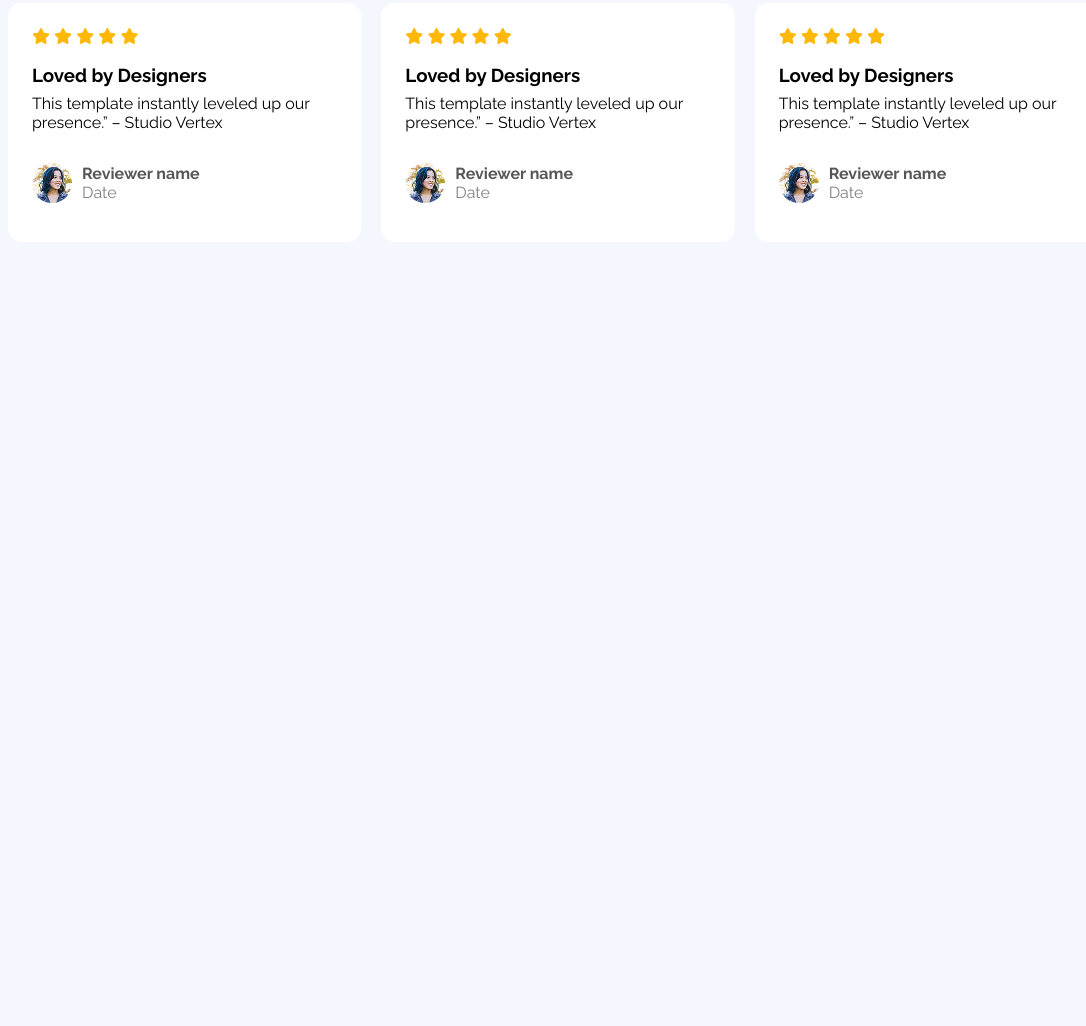
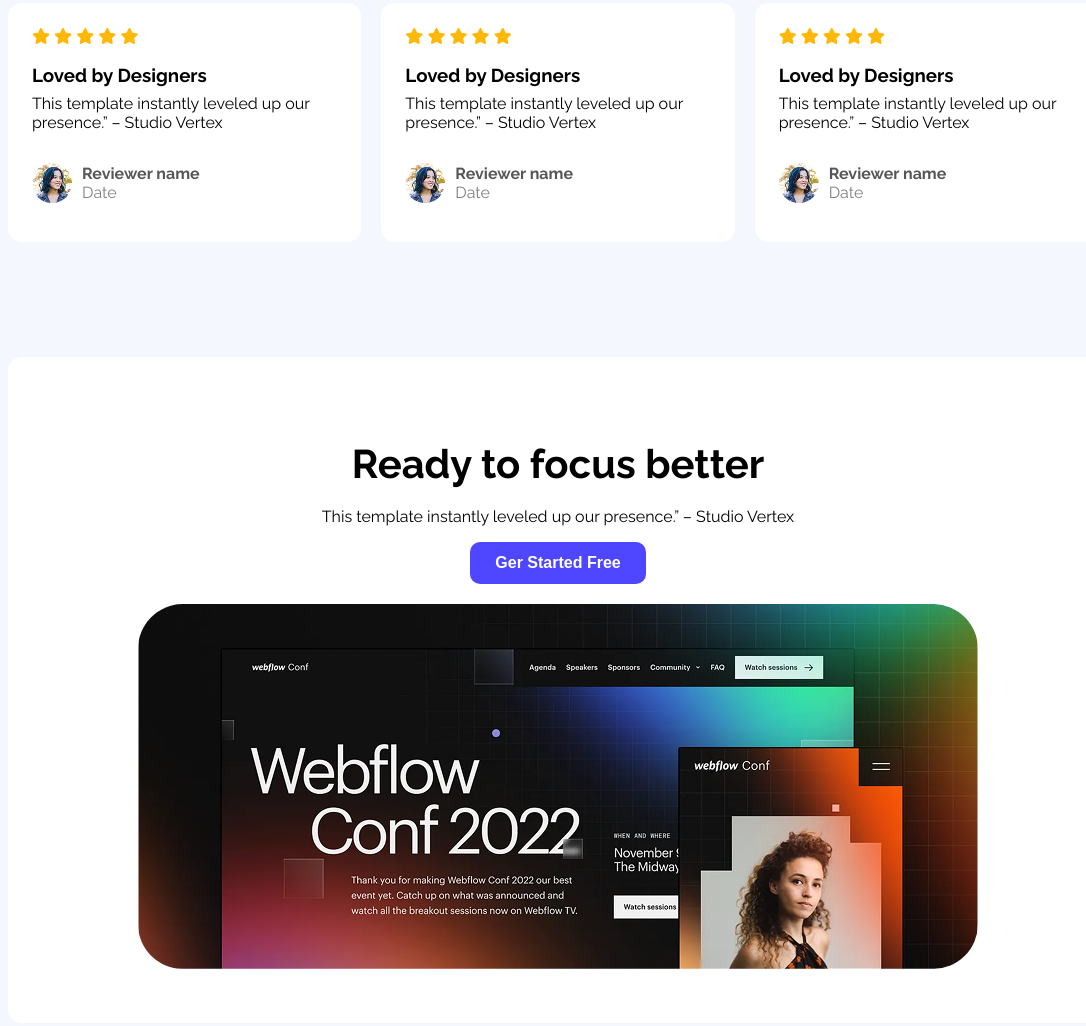
Before and after one commit to MdAbdusSubhan/B12A01-landing-launchpad, a plain HTML site: page index.html in a window 1280 px wide. Shown: the part 1703-2729 px from the top of the page, without its empty margins (82-1168 px from the left). Before the commit the page ends 2060 px from the top, so only its background shows below. Drawn offline with Linux system fonts and the light colour scheme.

Commit message:
added focus section and styles

```diff
--- a/index.html
+++ b/index.html
@@ -120,6 +120,14 @@
                 </div>
             </div>
         </section>
+        <section class="focus">
+            <div class="focus-container">
+                <h1 class="focus-title">Ready to focus better</h1>
+                <p class="focus-description">This template instantly leveled up our presence.” – Studio Vertex</p>
+                <button class="button-primary">Ger Started Free</button>
+                <div class="focus-img"><img src="Assets/wc-big.png" alt=""></div>
+            </div>
+        </section>
     </main>
 </body>
 
--- a/styles/styles.css
+++ b/styles/styles.css
@@ -193,3 +193,27 @@
   margin-top: 0;
   color: gray;
 }
+
+
+/* focus section styles */
+.focus{
+  background-color: white;
+  border-radius: 14px;
+  padding: 50px 0;
+}
+
+.focus-container{
+  text-align: center;
+
+}
+
+.focus-title{
+  font-size: 40px;
+  font-weight: bold;
+  margin-bottom: 20px;
+}
+
+.focus-img img{
+  border-radius: 45px;
+  margin-top: 20px;
+}
```
